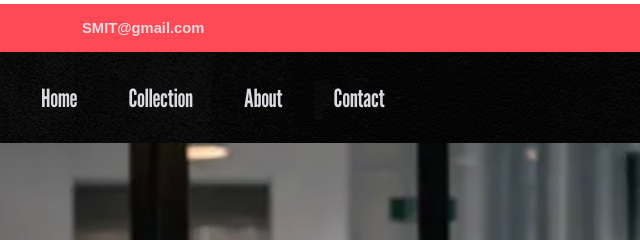
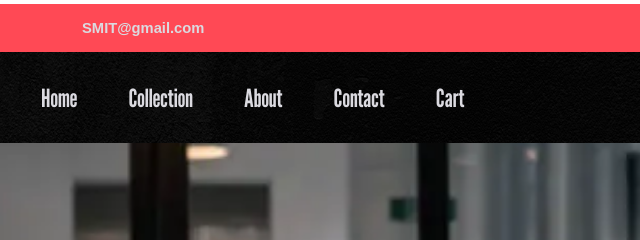
Before and after one commit to shaheerali838/project-1, a plain HTML site: page about.html in a window 1280 px wide. Shown: the top 240 px of the page, 475-1115 px from the left. Drawn offline with nearby package versions, Linux system fonts and the light colour scheme.

Commit message:
Cart Page Added in Navbar

```diff
--- a/about.html
+++ b/about.html
@@ -27,6 +27,7 @@
         <li><a href="./collection.html">Collection</a></li>
         <li><a href="./about.html">About</a></li>
         <li><a href="./contact.html">Contact</a></li>
+        <li><a href="./cart.html">Cart</a></li>
       </ul>
     </nav>
   </header>
--- a/style/style.css
+++ b/style/style.css
@@ -1254,8 +1254,6 @@ h1 {
   }
 }
 
-
-
 /* ************* section contact ends here ************* */
 
 /* ************* section Responsiveness starts here ************* */
```
Also changed, not shown: cart.html (+1 -0 lines), collection.html (+1 -0 lines), contact.html (+1 -0 lines), index.html (+1 -0 lines).
